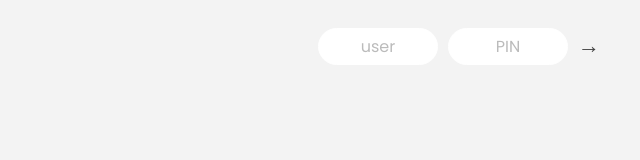
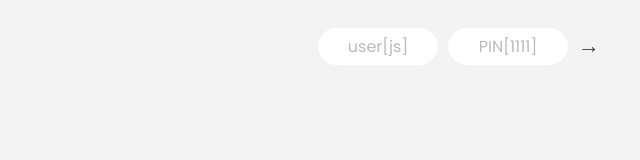
Before and after one commit to mannyficient/BankistApp, a plain HTML site: page index.html in a window 1280 px wide. Shown: the full height of the page, 640-1280 px from the left. Drawn offline with Linux system fonts and the light colour scheme.

Commit message:
Update index.html

```diff
--- a/index.html
+++ b/index.html
@@ -22,13 +22,13 @@
       <form class="login">
         <input
           type="text"
-          placeholder="user"
+          placeholder="user[js]"
           class="login__input login__input--user"
         />
         <!-- In practice, use type="password" -->
         <input
           type="text"
-          placeholder="PIN"
+          placeholder="PIN[1111]"
           maxlength="4"
           class="login__input login__input--pin"
         />
```
